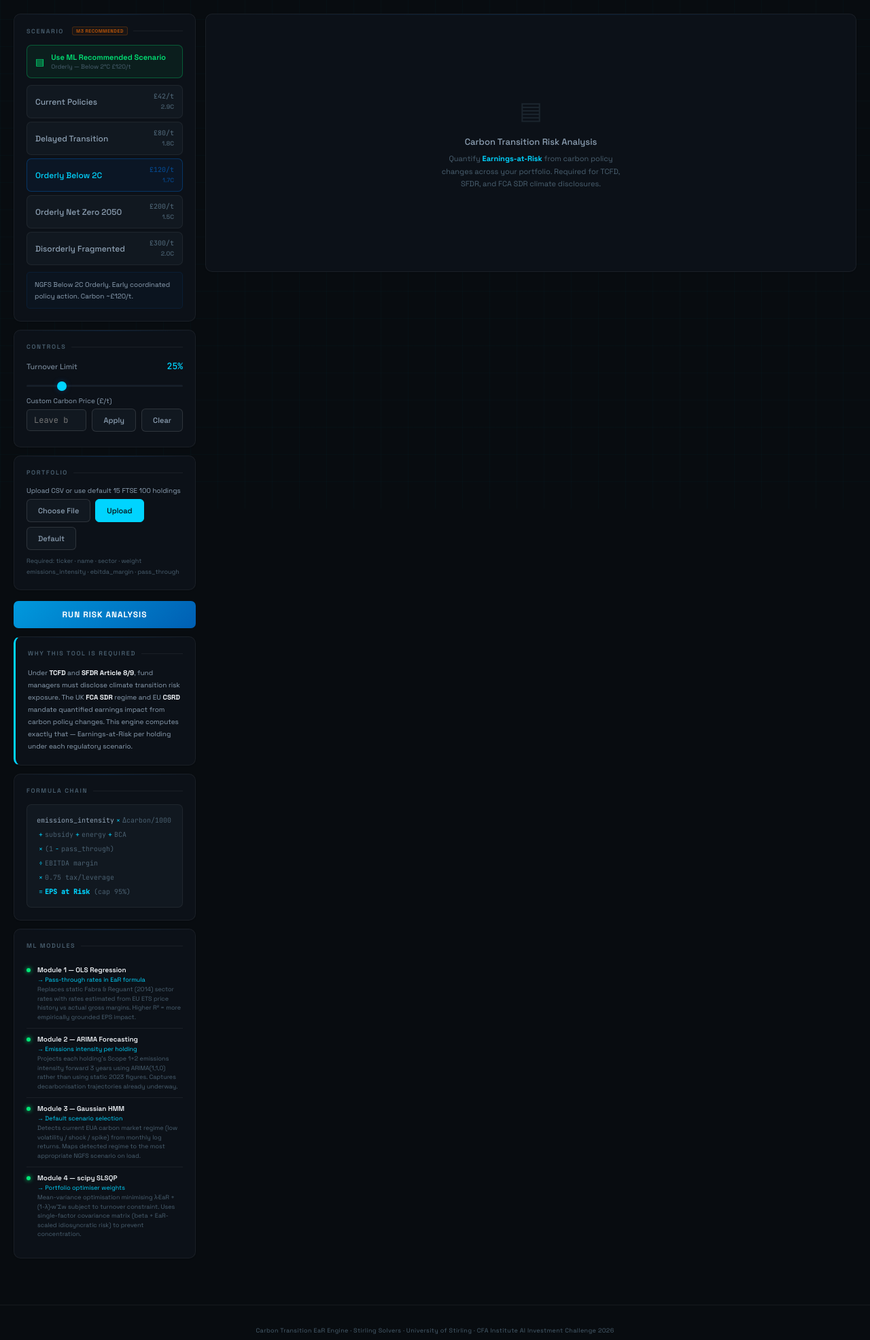
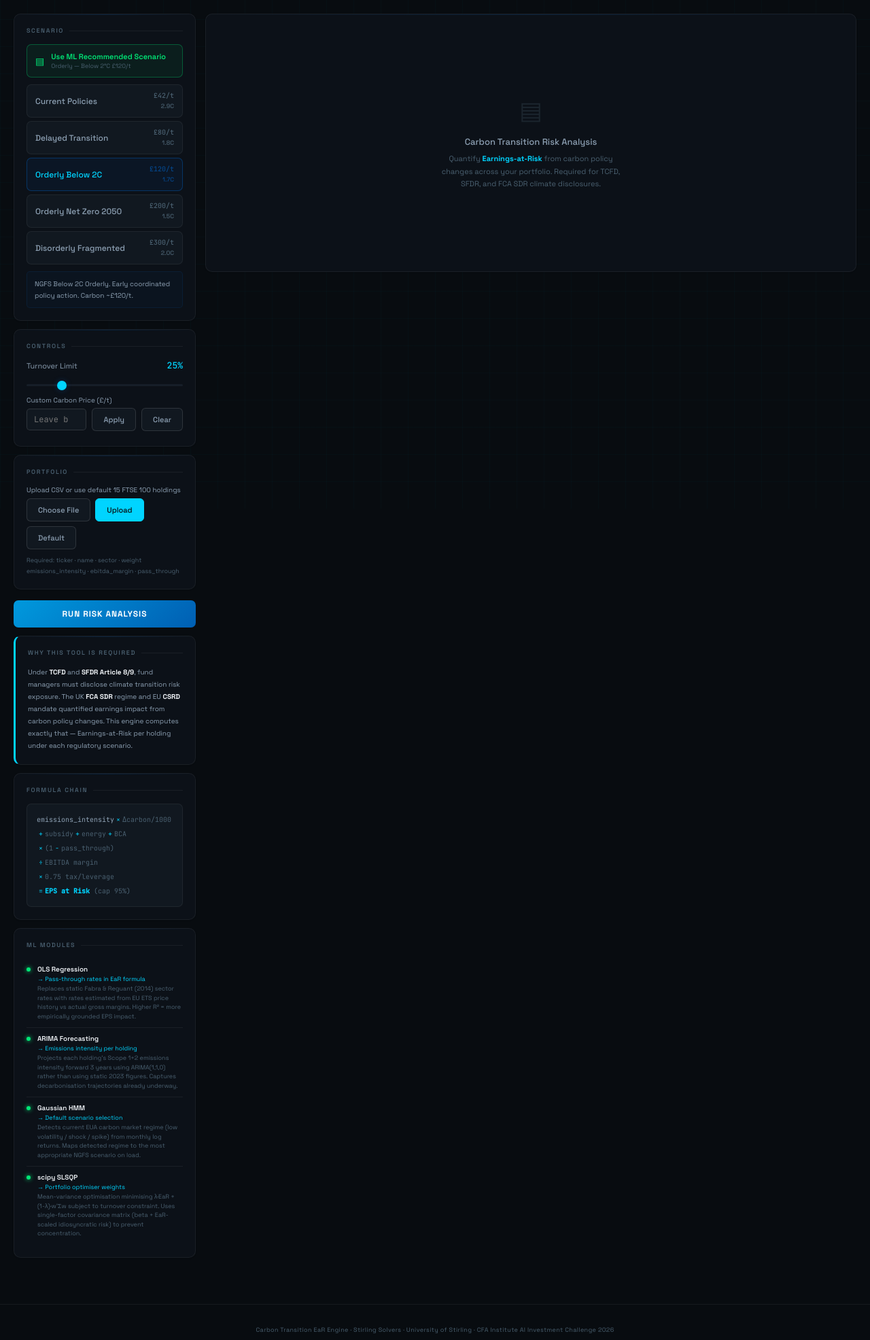
Before and after one commit to 1yr1c/ear-engine, a Flask app: page / in a window 1280 px wide. Shown: the part 52-2023 px from the top of the page at 68% size. Run offline with Flask 3, Linux system fonts and the light colour scheme; parts of the project's set-up code (start-up, migrations or seed data) failed here and were passed over; some web fonts are replaced.

Commit message:
remove M1/M2/M3/M4 numbered badges throughout

```diff
--- a/templates/index.html
+++ b/templates/index.html
@@ -224,7 +224,7 @@
  /* LOADING/ERROR */
  .loading{display:none;text-align:center;padding:70px 20px}
  .loading.visible{display:block}
-    .spinner{width:32px;height:32px;border:2px solid var(--border2);border-top-color:var(--accent);border-radius:50%;animation:spin .75s linear infinite;margin:0 auto 14px}    @keyframes spin{to{transform:rotate(360deg)}}
+ .spinner{width:32px;height:32px;border:2px solid var(--border2);border-top-color:var(--accent);border-radius:50%;animation:spin .75s linear infinite;margin:0 auto 14px} @keyframes spin{to{transform:rotate(360deg)}}
  .loading p{font-size:11px;color:var(--text3);letter-spacing:.05em}
  .err-box{display:none;background:rgba(192,57,43,.07);border:1px solid rgba(192,57,43,.28);border-radius:7px;padding:12px 14px;color:var(--red);font-size:12px;margin-bottom:12px}
  .err-box.visible{display:block}
@@ -320,7 +320,7 @@
  <!-- LEFT -->
  <div>
  <div class="panel">
-        <div class="ptitle">Scenario <span class="ml-badge m3">M3 Recommended</span></div>
+ <div class="ptitle">Scenario</div>
  <div id="hmm-rec-wrap" style="display:none;margin-bottom:10px">
  <button class="hmm-rec-btn" id="hmm-rec-btn" onclick="useHMMScenario()">
  <span class="hmm-rec-icon" style="font-style:normal">&#9636;</span>
@@ -393,7 +393,7 @@
  <div class="ml-module">
  <div class="ml-dot active"></div>
  <div>
-            <div class="ml-name">Module 1 — OLS Regression</div>
+ <div class="ml-name">OLS Regression</div>
  <div class="ml-where">→ Pass-through rates in EaR formula</div>
  <div class="ml-why">Replaces static Fabra & Reguant (2014) sector rates with rates estimated from EU ETS price history vs actual gross margins. Higher R² = more empirically grounded EPS impact.</div>
  </div>
@@ -401,7 +401,7 @@
  <div class="ml-module">
  <div class="ml-dot active"></div>
  <div>
-            <div class="ml-name">Module 2 — ARIMA Forecasting</div>
+ <div class="ml-name">ARIMA Forecasting</div>
  <div class="ml-where">→ Emissions intensity per holding</div>
  <div class="ml-why">Projects each holding's Scope 1+2 emissions intensity forward 3 years using ARIMA(1,1,0) rather than using static 2023 figures. Captures decarbonisation trajectories already underway.</div>
  </div>
@@ -409,7 +409,7 @@
  <div class="ml-module">
  <div class="ml-dot fallback" id="hmm-dot"></div>
  <div>
-            <div class="ml-name">Module 3 — Gaussian HMM</div>
+ <div class="ml-name">Gaussian HMM</div>
  <div class="ml-where">→ Default scenario selection</div>
  <div class="ml-why">Detects current EUA carbon market regime (low volatility / shock / spike) from monthly log returns. Maps detected regime to the most appropriate NGFS scenario on load.</div>
  </div>
@@ -417,7 +417,7 @@
  <div class="ml-module">
  <div class="ml-dot active"></div>
  <div>
-            <div class="ml-name">Module 4 — scipy SLSQP</div>
+ <div class="ml-name">scipy SLSQP</div>
  <div class="ml-where">→ Portfolio optimiser weights</div>
  <div class="ml-why">Mean-variance optimisation minimising λ·EaR + (1-λ)·w'Σw subject to turnover constraint. Uses single-factor covariance matrix (beta + EaR-scaled idiosyncratic risk) to prevent concentration.</div>
  </div>
@@ -481,11 +481,11 @@
  <thead><tr>
  <th>Ticker</th><th>Name</th><th>Sector</th>
  <th style="text-align:right">Weight</th>
-                  <th style="text-align:right">Scope 1+2 Intensity <span class="ml-badge m2">M2</span></th>
-                  <th style="text-align:right">Pass-Through <span class="ml-badge m1">M1</span></th>
+ <th style="text-align:right">Scope 1+2 Intensity </th>
+ <th style="text-align:right">Pass-Through </th>
  <th style="text-align:right">Net Cost Impact</th>
  <th style="text-align:right">Margin Compression</th>
-                  <th style="text-align:right">EPS at Risk <span class="ml-badge m1">M1</span><span class="ml-badge m2">M2</span></th>
+ <th style="text-align:right">EPS at Risk </th>
  <th style="text-align:right">EaR Contribution</th>
  </tr></thead>
  <tbody id="htb"></tbody>
@@ -515,11 +515,11 @@
  <thead><tr>
  <th>Ticker</th><th>Name</th>
  <th style="text-align:right">Current Weight</th>
-                  <th style="text-align:right">Optimised Weight <span class="ml-badge m4">M4</span></th>
-                  <th style="text-align:right">Change <span class="ml-badge m4">M4</span></th>
+ <th style="text-align:right">Optimised Weight </th>
+ <th style="text-align:right">Change </th>
  <th style="text-align:right">Action</th>
-                  <th style="text-align:right">Scope 1+2 Intensity <span class="ml-badge m2">M2</span></th>
-                  <th style="text-align:right">EPS at Risk <span class="ml-badge m1">M1</span><span class="ml-badge m2">M2</span></th>
+ <th style="text-align:right">Scope 1+2 Intensity </th>
+ <th style="text-align:right">EPS at Risk </th>
  </tr></thead>
  <tbody id="ttb"></tbody>
  </table>
@@ -565,7 +565,7 @@
  <!-- ROW 1: 4 modules -->
  <div class="pipe-row">
  <div class="pipe-module m3">
-        <div class="pipe-tag m3">Module 3</div>
+ <div class="pipe-tag m3">HMM</div>
  <div class="pipe-name">Gaussian HMM</div>
  <div class="pipe-method">hmmlearn · 3 regimes</div>
  <div class="pipe-input-lbl">INPUT</div>
@@ -575,7 +575,7 @@
  </div>
  <div class="pipe-arrow">→</div>
  <div class="pipe-module m2">
-        <div class="pipe-tag m2">Module 2</div>
+ <div class="pipe-tag m2">ARIMA</div>
  <div class="pipe-name">ARIMA Forecasting</div>
  <div class="pipe-method">statsmodels · (1,1,0)</div>
  <div class="pipe-input-lbl">INPUT</div>
@@ -585,7 +585,7 @@
  </div>
  <div class="pipe-arrow">→</div>
  <div class="pipe-module m1">
-        <div class="pipe-tag m1">Module 1</div>
+ <div class="pipe-tag m1">OLS</div>
  <div class="pipe-name">OLS Regression</div>
  <div class="pipe-method">sklearn · per sector</div>
  <div class="pipe-input-lbl">INPUT</div>
@@ -595,7 +595,7 @@
  </div>
  <div class="pipe-arrow">→</div>
  <div class="pipe-module m4" style="display:flex;flex-direction:column;justify-content:center;align-items:center;text-align:center;min-height:100px">
-        <div class="pipe-tag m4" style="text-align:center">Module 4</div>
+ <div class="pipe-tag m4" style="text-align:center">SLSQP</div>
  <div class="pipe-name">scipy SLSQP</div>
  <div class="pipe-method">mean-variance opt.</div>
  <div style="font-size:9px;color:var(--text3);margin-top:4px">takes EaR outputs below</div>
@@ -604,9 +604,9 @@
 
  <!-- DOWN ARROWS -->
  <div class="pipe-down-row">
-      <span style="opacity:.3">M3 sets carbon price →</span>
-      <span style="opacity:.3">M2 + M1 feed formula ↓</span>
-      <span style="opacity:.3">→ EaR feeds M4 ↓</span>
+ <span style="opacity:.3">HMM sets carbon price →</span>
+ <span style="opacity:.3">ARIMA + OLS feed formula ↓</span>
+ <span style="opacity:.3">→ EaR feeds SLSQP ↓</span>
  </div>
 
  <!-- EaR FORMULA BOX -->
@@ -627,19 +627,19 @@
  <div style="font-size:9px;font-weight:700;letter-spacing:.1em;text-transform:uppercase;color:var(--text3);margin-bottom:8px">Where each module's output appears in the UI</div>
  <div class="pipe-outputs-row">
  <div class="pipe-out-card">
-        <div class="pipe-out-col" style="color:#b45309">M3 — HMM</div>
+ <div class="pipe-out-col" style="color:#b45309">HMM Regime</div>
  <div class="pipe-out-val">Default scenario selected on page load<br><span style="color:var(--text3);font-size:9px">→ sets carbon price for everything</span></div>
  </div>
  <div class="pipe-out-card">
-        <div class="pipe-out-col" style="color:#0a7c4c">M2 — ARIMA</div>
+ <div class="pipe-out-col" style="color:#0a7c4c">ARIMA</div>
  <div class="pipe-out-val">Emis.Int column in Holdings table<br><span style="color:var(--text3);font-size:9px">→ affects Net Cost Δ, EPS at Risk</span></div>
  </div>
  <div class="pipe-out-card">
-        <div class="pipe-out-col" style="color:#0066cc">M1 — OLS</div>
+ <div class="pipe-out-col" style="color:#0066cc">OLS</div>
  <div class="pipe-out-val">Pass-thru column in Holdings table<br><span style="color:var(--text3);font-size:9px">→ affects Net Cost Δ, EPS at Risk</span></div>
  </div>
  <div class="pipe-out-card" style="grid-column:1/-1">
-        <div class="pipe-out-col" style="color:#6d28d9">M4 — scipy SLSQP</div>
+ <div class="pipe-out-col" style="color:#6d28d9">scipy SLSQP</div>
  <div class="pipe-out-val">Optimiser tab — Opt. Weight, Delta columns, EaR Reduction %<br><span style="color:var(--text3);font-size:9px">→ minimises λ·EaR + (1−λ)·w'Σw subject to turnover constraint · uses M1+M2 EaR values as input</span></div>
  </div>
  </div>
@@ -923,7 +923,7 @@ function render(data){
 
  // SCENARIO PARAMS
  document.getElementById("scenario-params").innerHTML=`
-    <div class="ptitle">Scenario Parameter Breakdown</div>
+ <div class="ptitle">ScenarioParameter Breakdown</div>
  <div class="param-grid">
  <div class="param-item" style="padding-left:0;border-left:none"><div class="param-lbl">Carbon Price</div><div class="param-val">£${sc.carbon_price}/t</div><div class="param-note">Cost per tonne CO₂e</div></div>
  <div class="param-item"><div class="param-lbl">Subsidy Removal</div><div class="param-val">${((sc.subsidy_removal||0)*100).toFixed(0)}%</div><div class="param-note">Fossil fuel support withdrawn</div></div>
@@ -981,8 +981,8 @@ function render(data){
  const turn=(data.actual_turnover*100).toFixed(1);
  document.getElementById("diag-grid").innerHTML=`
  <div class="diag-card"><div class="diag-k">PORTFOLIO EaR (BEFORE)</div><div class="diag-v" style="color:${rc(o)}">${fmt(o)}%</div></div>
-    <div class="diag-card"><div class="diag-k">PORTFOLIO EaR (AFTER) <span class="ml-badge m4">M4</span></div><div class="diag-v" style="color:var(--green)">${fmt(p)}%</div></div>
-    <div class="diag-card"><div class="diag-k">RISK REDUCTION <span class="ml-badge m4">M4</span></div><div class="diag-v" style="color:var(--green)">-${fmt(data.ear_reduction_pct)}%</div></div>
+ <div class="diag-card"><div class="diag-k">PORTFOLIO EaR (AFTER)</div><div class="diag-v" style="color:var(--green)">${fmt(p)}%</div></div>
+ <div class="diag-card"><div class="diag-k">RISK REDUCTION</div><div class="diag-v" style="color:var(--green)">-${fmt(data.ear_reduction_pct)}%</div></div>
  <div class="diag-card"><div class="diag-k">ACTUAL TURNOVER</div><div class="diag-v">${turn}%</div></div>
  `;
  const tl=data.turnover_limit*100;
```
Lines whose indentation alone changed are shown as unchanged.
